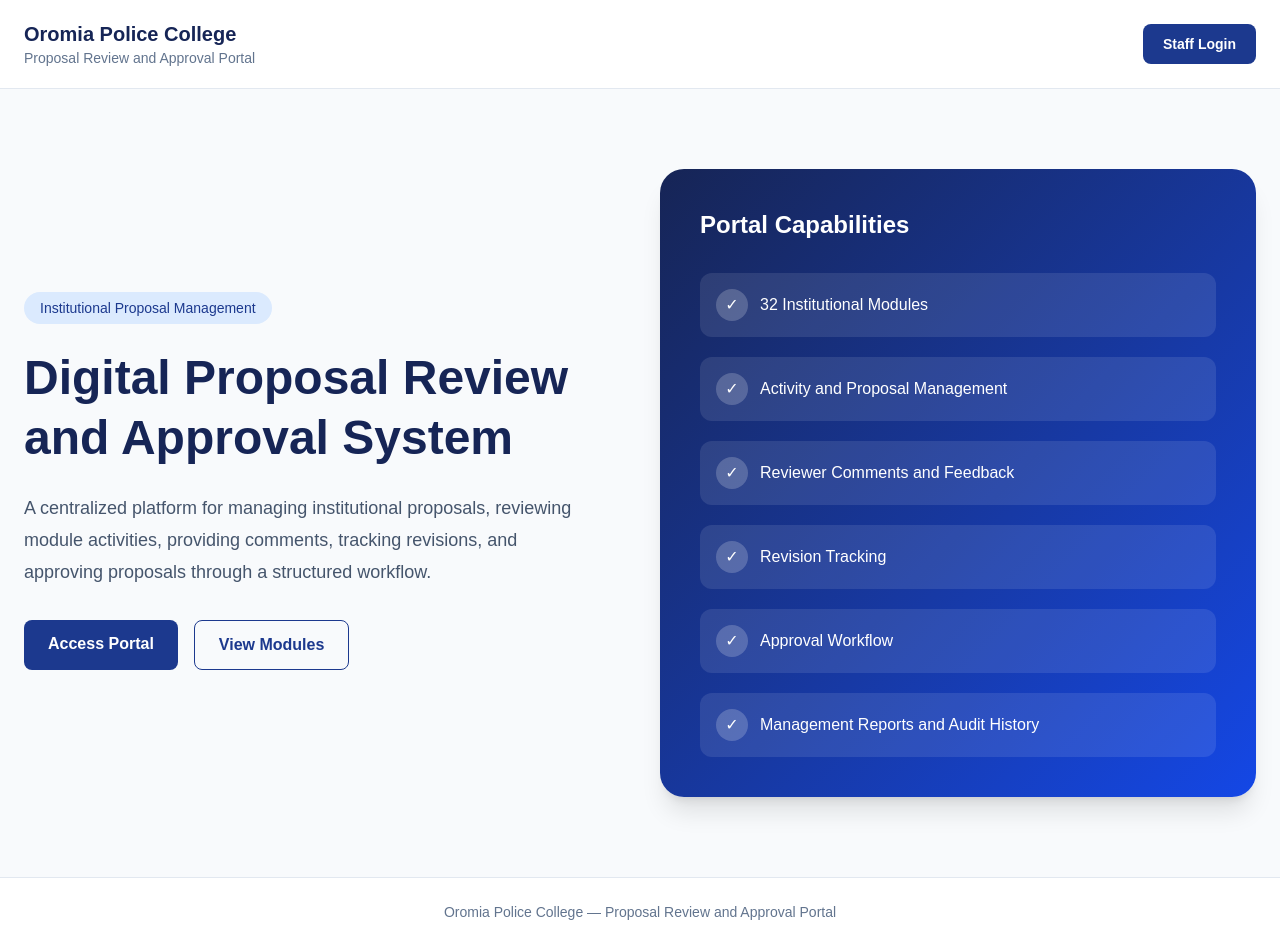
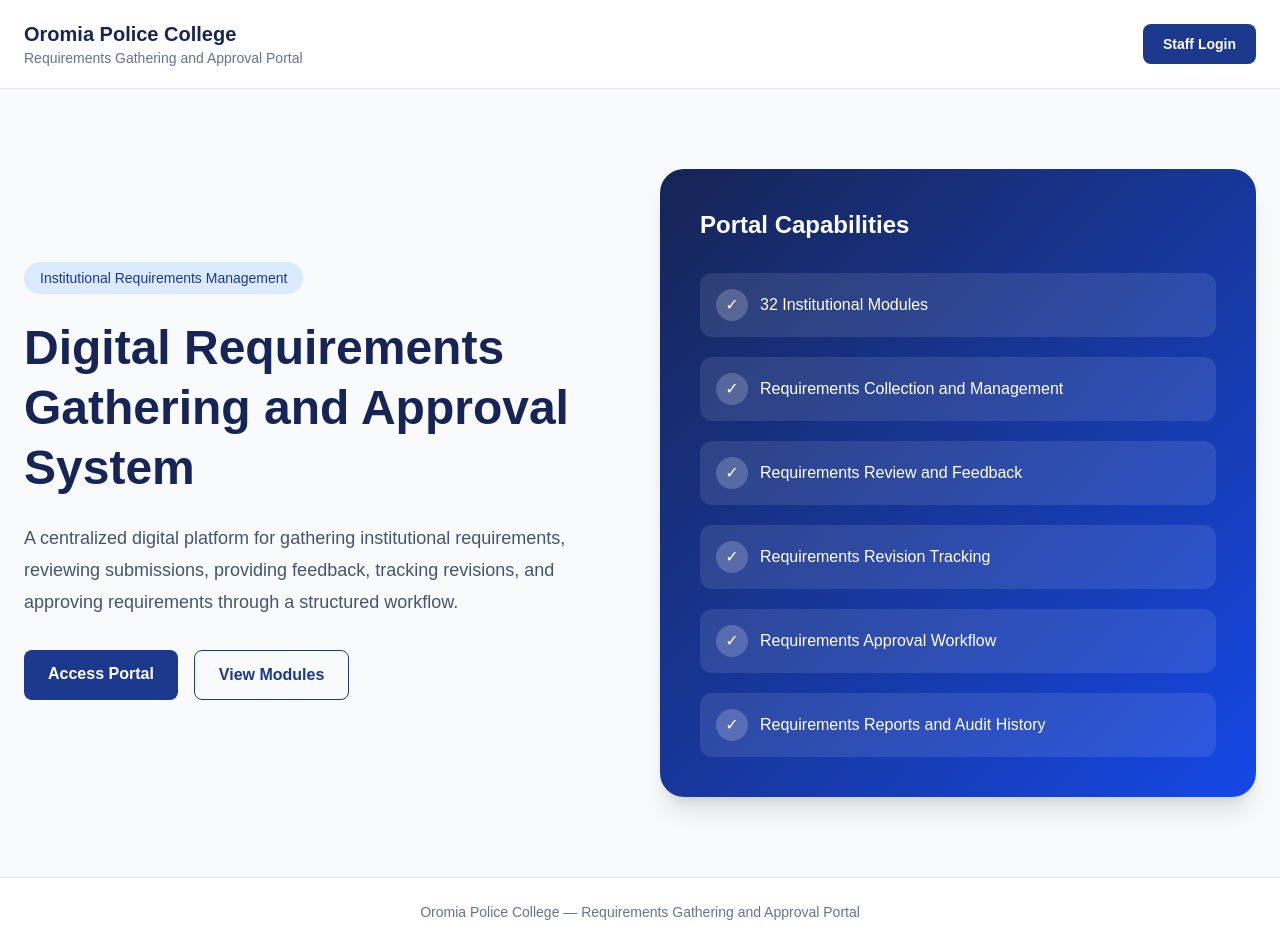
Before and after one commit to Temamamankabeto/oromia-police-college-portal, a Next.js app: page / in a window 1280 px wide. Built offline with nearby package versions, Linux system fonts and the light colour scheme.

Commit message:
Rebrand OPC portal for requirements gathering and approval

```diff
--- a/src/app/layout.tsx
+++ b/src/app/layout.tsx
@@ -13,8 +13,8 @@
 });
 
 export const metadata: Metadata = {
-  title: "Oromia Police College | Proposal Review Portal",
-  description: "Institutional Proposal Review and Approval Portal",
+  title: "Oromia Police College | Requirements Gathering and Approval Portal",
+  description: "Institutional Requirements Gathering and Approval Portal",
 };
 
 export default function RootLayout({
--- a/src/app/login/page.tsx
+++ b/src/app/login/page.tsx
@@ -51,7 +51,7 @@
             Oromia Police College
           </h1>
           <p className="mt-2 text-sm text-blue-100">
-            Proposal Review and Approval Portal
+            Requirements Gathering and Approval Portal
           </p>
         </div>
 
--- a/src/app/page.tsx
+++ b/src/app/page.tsx
@@ -10,7 +10,7 @@
               Oromia Police College
             </h1>
             <p className="text-sm text-slate-500">
-              Proposal Review and Approval Portal
+              Requirements Gathering and Approval Portal
             </p>
           </div>
 
@@ -26,18 +26,18 @@
       <section className="mx-auto grid max-w-7xl gap-10 px-6 py-20 lg:grid-cols-2 lg:items-center">
         <div>
           <span className="rounded-full bg-blue-100 px-4 py-2 text-sm font-medium text-blue-900">
-            Institutional Proposal Management
+            Institutional Requirements Management
           </span>
 
           <h2 className="mt-7 text-4xl font-bold leading-tight text-blue-950 md:text-5xl">
-            Digital Proposal Review and Approval System
+            Digital Requirements Gathering and Approval System
           </h2>
 
           <p className="mt-6 max-w-xl text-lg leading-8 text-slate-600">
-            A centralized platform for managing institutional
-            proposals, reviewing module activities, providing
-            comments, tracking revisions, and approving
-            proposals through a structured workflow.
+            A centralized digital platform for gathering institutional
+            requirements, reviewing submissions, providing
+            feedback, tracking revisions, and approving
+            requirements through a structured workflow.
           </p>
 
           <div className="mt-8 flex flex-wrap gap-4">
@@ -65,11 +65,11 @@
           <div className="mt-8 space-y-5">
             {[
               "32 Institutional Modules",
-              "Activity and Proposal Management",
-              "Reviewer Comments and Feedback",
-              "Revision Tracking",
-              "Approval Workflow",
-              "Management Reports and Audit History",
+              "Requirements Collection and Management",
+              "Requirements Review and Feedback",
+              "Requirements Revision Tracking",
+              "Requirements Approval Workflow",
+              "Requirements Reports and Audit History",
             ].map((feature) => (
               <div
                 key={feature}
@@ -86,7 +86,7 @@
       </section>
 
       <footer className="border-t border-slate-200 bg-white px-6 py-6 text-center text-sm text-slate-500">
-        Oromia Police College — Proposal Review and Approval Portal
+        Oromia Police College — Requirements Gathering and Approval Portal
       </footer>
     </main>
   );
--- a/src/components/portal/dashboard-shell.tsx
+++ b/src/components/portal/dashboard-shell.tsx
@@ -149,7 +149,7 @@
               Oromia Police College
             </h1>
             <p className="text-xs text-slate-500">
-              Proposal Review Portal
+              Requirements Gathering and Approval Portal
             </p>
           </div>
         </div>
```
